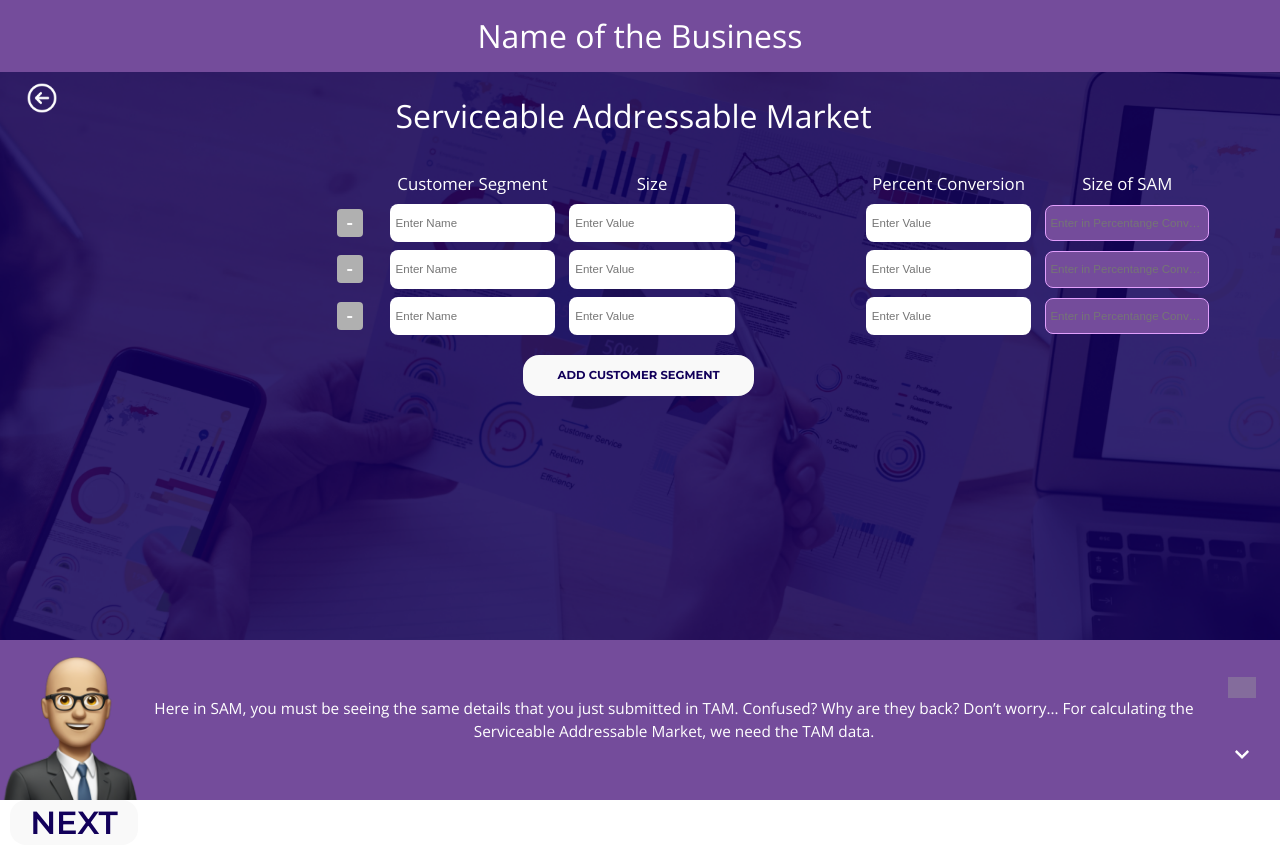
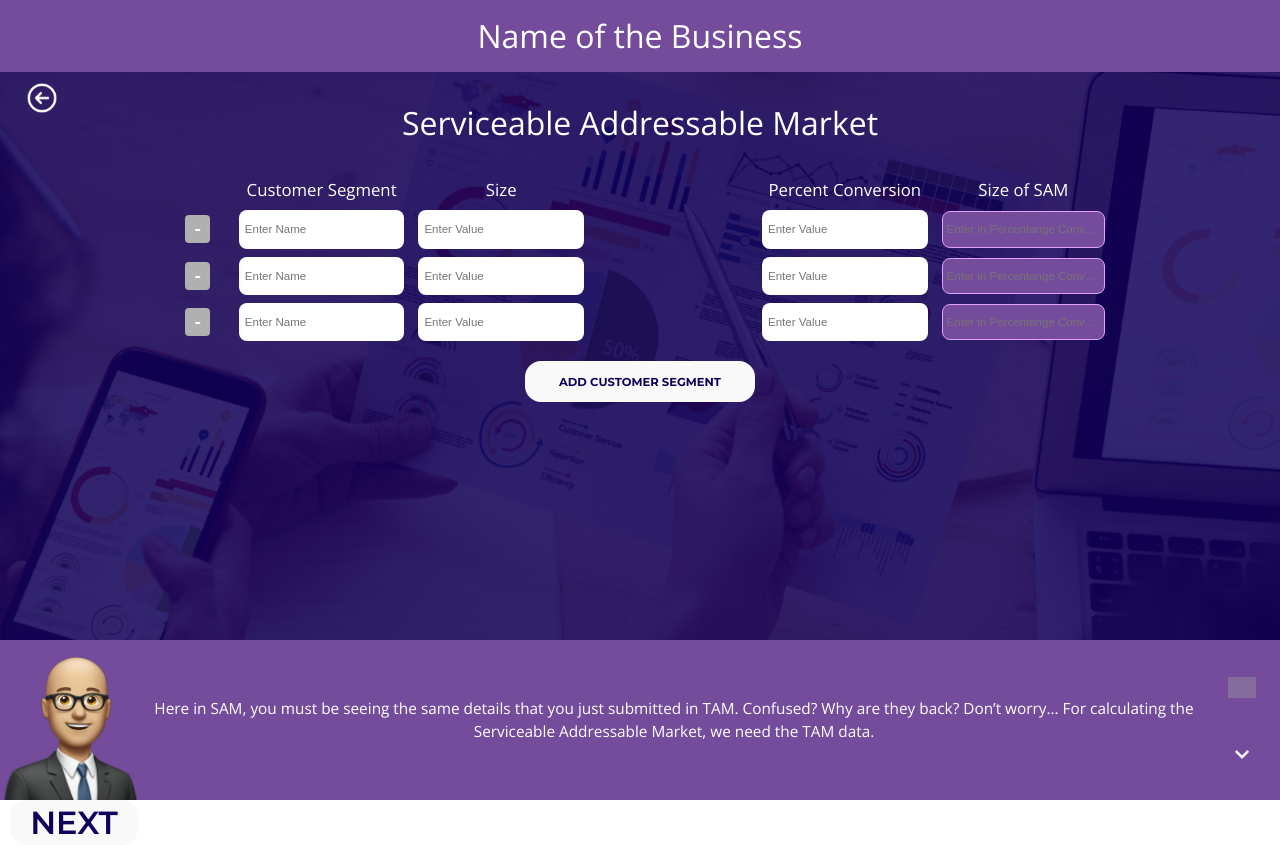
Before and after one commit to redxwelingkar/Biz-Sim-V2, a React (Vite) app: page /Biz-Sim-V2/sam-calculation in a window 1280 px wide. Built offline with nearby package versions, Linux system fonts and the light colour scheme; grey boxes are pictures that could not be loaded.

Commit message:
TAM SAM table css fixes

```diff
--- a/src/css/MainTable.css
+++ b/src/css/MainTable.css
@@ -1,20 +1,21 @@
 h2 {
   color: white;
-  margin-top: 10px;
-  margin-right: 21vw;
+  /* margin-top: 10px;
+  margin-right: 21vw; */
   font-size: xx-large;
+  text-align: center;
 }
 
 .table-container {
   display: flex;
   flex-direction: column;
   align-items: center;
-  width: 70%;
+  /* width: 70%;
   margin-top: 10px;
   margin-left: auto;
-  margin-right: 5vw;
-  min-height: 69.8vh;
-  max-height: 69.8vh; /* Set max height to contain rows */
+  margin-right: 5vw; */
+  min-height: 71vh;
+  max-height: 71vh; /* Set max height to contain rows */
   overflow-y: auto; /* Enable vertical scrolling */
 }
 
@@ -152,7 +153,7 @@ h2 {
   border: none;
   cursor: pointer;
   margin-top: 0;
-  margin-right: 21vw;
+  /* margin-right: 21vw; */
   font-size: 0.9vw;
   font-weight: bold;
   width: 11vw;
@@ -165,7 +166,7 @@ h2 {
 }
 
 .save-button {
-  margin-top: 8vh;
+  margin-top: 2vh;
 }
 
 .next-button{
@@ -200,7 +201,7 @@ h2 {
 .total-size-container {
   display: flex;
   flex-direction: column;
-  margin-right: 21vw;
+  /* margin-right: 21vw; */
   margin-bottom: 10vh;
   position: relative;
 }
```
